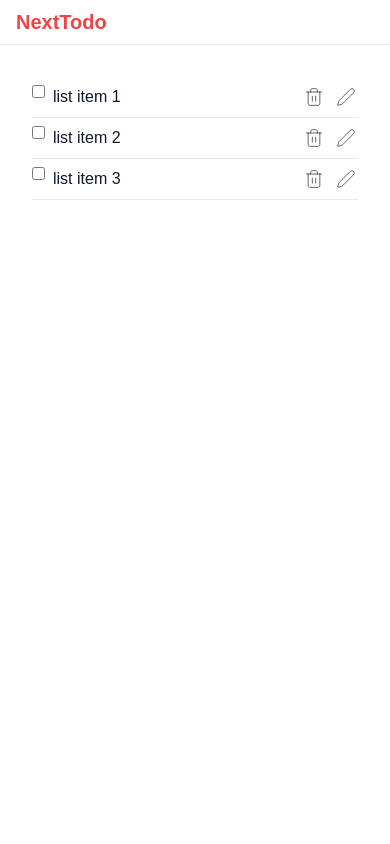
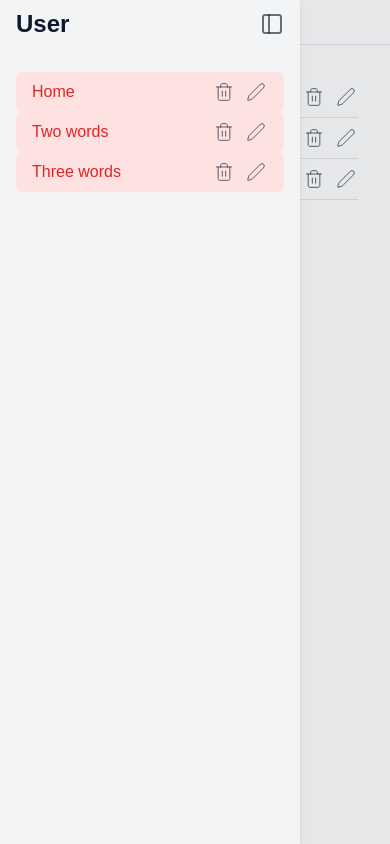
Before and after one commit to fath-nasrudin/next-todo, a Next.js app: page / in a window 390 px wide. Built offline with nearby package versions, Linux system fonts and the light colour scheme.

Commit message:
Add mobile responsiveness

```diff
--- a/app/(app)/layout.tsx
+++ b/app/(app)/layout.tsx
@@ -3,6 +3,11 @@ import React from 'react';
 import { TaskProvider } from './task.context';
 import { ProjectProvider } from './project.context';
 import { ProjectTablist } from './project-tablist';
+import { Icons } from '@/components/icons';
+import { LeftbarProvider } from './leftbar.context';
+import { PageHeader } from './page-header';
+import { LeftbarPage } from './leftbar-page';
+import { LeftbarPageMobile } from './leftbar-page-mobile';
 
 interface MainLayoutProps {
   children: React.ReactNode;
@@ -10,27 +15,24 @@ interface MainLayoutProps {
 
 const MainLayout = ({ children }: MainLayoutProps) => {
   return (
+    <LeftbarProvider>
       <ProjectProvider>
         <TaskProvider>
           <div className="min-h-screen flex">
             {/* Leftbar */}
-          <div className="basis-[300px] hidden md:block shadow-md bg-gray-100 dark:bg-transparent px-4 py-8">
-            <ProjectTablist />
-          </div>
+            <LeftbarPage />
+            <LeftbarPageMobile />
             {/* mainbar */}
             <div className="flex-1 flex flex-col">
-            <div className="border-b-[1px] border-b-foreground/10">
-              <div className="py-2 px-4">
-                <Link href={'/'} className="font-bold text-xl text-red-500">
-                  NextTodo
-                </Link>
-              </div>
-            </div>
+              {/* header */}
+              <PageHeader />
+
               {children}
             </div>
           </div>
         </TaskProvider>
       </ProjectProvider>
+    </LeftbarProvider>
   );
 };
 
--- /dev/null
+++ b/app/(app)/leftbar-page-mobile.tsx
@@ -0,0 +1,32 @@
+'use client';
+
+import { Icons } from '@/components/icons';
+import { ProjectTablist } from './project-tablist';
+import { useLeftbarDispatch, useLeftbarState } from './leftbar.context';
+
+export const LeftbarPageMobile = () => {
+  const { mobileLeftbar } = useLeftbarState();
+  const leftbarDispatch = useLeftbarDispatch();
+  return (
+    <div
+      className={`${
+        mobileLeftbar ? 'flex' : 'hidden'
+      } md:hidden fixed left-0 top-0 w-full h-full bg-foreground/10`}
+    >
+      <div
+        className={`basis-[300px] shadow-md bg-gray-100 dark:bg-transparent px-4 pt-2 pb-8`}
+      >
+        <div className="flex items-center justify-between mb-8">
+          <div className="text-2xl font-bold">User</div>
+
+          <button
+            onClick={() => leftbarDispatch({ type: 'LEFTBAR/MOBILE_SWITCH' })}
+          >
+            <Icons.panelLeft className="text-foreground/60" />
+          </button>
+        </div>
+        <ProjectTablist />
+      </div>
+    </div>
+  );
+};
--- /dev/null
+++ b/app/(app)/leftbar-page.tsx
@@ -0,0 +1,28 @@
+'use client';
+
+import { Icons } from '@/components/icons';
+import { ProjectTablist } from './project-tablist';
+import { useLeftbarDispatch, useLeftbarState } from './leftbar.context';
+
+export const LeftbarPage = () => {
+  const { desktopLeftbar } = useLeftbarState();
+  const leftbarDispatch = useLeftbarDispatch();
+  return (
+    <div
+      className={`basis-[300px] hidden ${
+        desktopLeftbar && 'md:block'
+      } shadow-md bg-gray-100 dark:bg-transparent px-4 pt-2 pb-8`}
+    >
+      <div className="flex items-center justify-between mb-8">
+        <div className="text-2xl font-bold">User</div>
+
+        <button
+          onClick={() => leftbarDispatch({ type: 'LEFTBAR/DESKTOP_SWITCH' })}
+        >
+          <Icons.panelLeft className="text-foreground/60" />
+        </button>
+      </div>
+      <ProjectTablist />
+    </div>
+  );
+};
--- /dev/null
+++ b/app/(app)/leftbar.context.tsx
@@ -0,0 +1,73 @@
+'use client';
+
+import React, { createContext, useContext, useReducer } from 'react';
+
+type LeftbarType = {
+  desktopLeftbar?: boolean;
+  mobileLeftbar?: boolean;
+};
+
+const initialLeftbar: LeftbarType = {
+  desktopLeftbar: true,
+  mobileLeftbar: true,
+};
+
+const renderInitialLeftbar = (): LeftbarType => initialLeftbar;
+
+type ActionType =
+  | { type: 'LEFTBAR/MOBILE_SHOW' }
+  | { type: 'LEFTBAR/MOBILE_HIDE' }
+  | { type: 'LEFTBAR/MOBILE_SWITCH' }
+  | { type: 'LEFTBAR/DESKTOP_SHOW' }
+  | { type: 'LEFTBAR/DESKTOP_SWITCH' }
+  | { type: 'LEFTBAR/DESKTOP_HIDE' };
+
+const leftbarReducer = (state: LeftbarType, action: ActionType) => {
+  if (action.type === 'LEFTBAR/DESKTOP_HIDE') {
+    return { ...state, desktopLeftbar: false };
+  }
+  if (action.type === 'LEFTBAR/DESKTOP_SHOW') {
+    return { ...state, desktopLeftbar: true };
+  }
+
+  if (action.type === 'LEFTBAR/DESKTOP_SWITCH') {
+    return { ...state, desktopLeftbar: !state.desktopLeftbar };
+  }
+
+  if (action.type === 'LEFTBAR/MOBILE_HIDE') {
+    return { ...state, mobileLeftbar: false };
+  }
+  if (action.type === 'LEFTBAR/MOBILE_SHOW') {
+    return { ...state, mobileLeftbar: true };
+  }
+
+  if (action.type === 'LEFTBAR/MOBILE_SWITCH') {
+    return { ...state, mobileLeftbar: !state.mobileLeftbar };
+  }
+  throw new Error('Action type unknown');
+};
+
+const LeftbarStateContext = createContext<LeftbarType>();
+const LeftbarDispatchContext = createContext<React.Dispatch<ActionType>>();
+
+export const LeftbarProvider = ({
+  children,
+}: {
+  children: React.ReactNode;
+}) => {
+  const [state, dispatch] = useReducer(
+    leftbarReducer,
+    null,
+    renderInitialLeftbar
+  );
+  return (
+    <LeftbarStateContext.Provider value={state}>
+      <LeftbarDispatchContext.Provider value={dispatch}>
+        {children}
+      </LeftbarDispatchContext.Provider>
+    </LeftbarStateContext.Provider>
+  );
+};
+
+export const useLeftbarState = () => useContext(LeftbarStateContext);
+export const useLeftbarDispatch = () => useContext(LeftbarDispatchContext);
--- /dev/null
+++ b/app/(app)/page-header.tsx
@@ -0,0 +1,35 @@
+'use client';
+
+import { Icons } from '@/components/icons';
+import Link from 'next/link';
+import { useLeftbarDispatch, useLeftbarState } from './leftbar.context';
+
+export const PageHeader = () => {
+  const leftbarDispatch = useLeftbarDispatch();
+  const { desktopLeftbar } = useLeftbarState();
+  return (
+    <div className="border-b-[1px] border-b-foreground/10 flex items-center">
+      <div className="py-2 px-4 flex items-center gap-2">
+        {/* Desktop Leftbar toggle button */}
+        <button
+          className={`hidden ${!desktopLeftbar && 'md:block'}`}
+          onClick={() => leftbarDispatch({ type: 'LEFTBAR/DESKTOP_SWITCH' })}
+        >
+          <Icons.panelLeft className=" text-foreground/60" />
+        </button>
+
+        {/* Mobile Leftbar toggle button */}
+        <button
+          onClick={() => leftbarDispatch({ type: 'LEFTBAR/MOBILE_SHOW' })}
+          className="md:hidden"
+        >
+          <Icons.panelLeft className={` $text-foreground/60`} />
+        </button>
+
+        <Link href={'/'} className="font-bold text-xl text-red-500">
+          NextTodo
+        </Link>
+      </div>
+    </div>
+  );
+};
--- a/app/(app)/task.context.tsx
+++ b/app/(app)/task.context.tsx
@@ -23,7 +23,7 @@ const taskReducer = (state: Task[], action: ActionType) => {
       id: Number(Date.now()),
       name: action.payload.taskData.name,
       projectId: Number(action.payload.taskData.projectId),
-      isDOne: !!action.payload.taskData.isDone,
+      isDone: !!action.payload.taskData.isDone,
     };
     return [...state, newTask];
   }
--- a/components/icons.tsx
+++ b/components/icons.tsx
@@ -1,8 +1,9 @@
-import { Edit2, Trash2, type LucideIcon } from 'lucide-react';
+import { Edit2, PanelLeft, Trash2, type LucideIcon } from 'lucide-react';
 
 export type Icon = LucideIcon;
 
 export const Icons = {
   trash: Trash2,
   edit: Edit2,
+  panelLeft: PanelLeft,
 };
```
Lines whose indentation alone changed are shown as unchanged.
